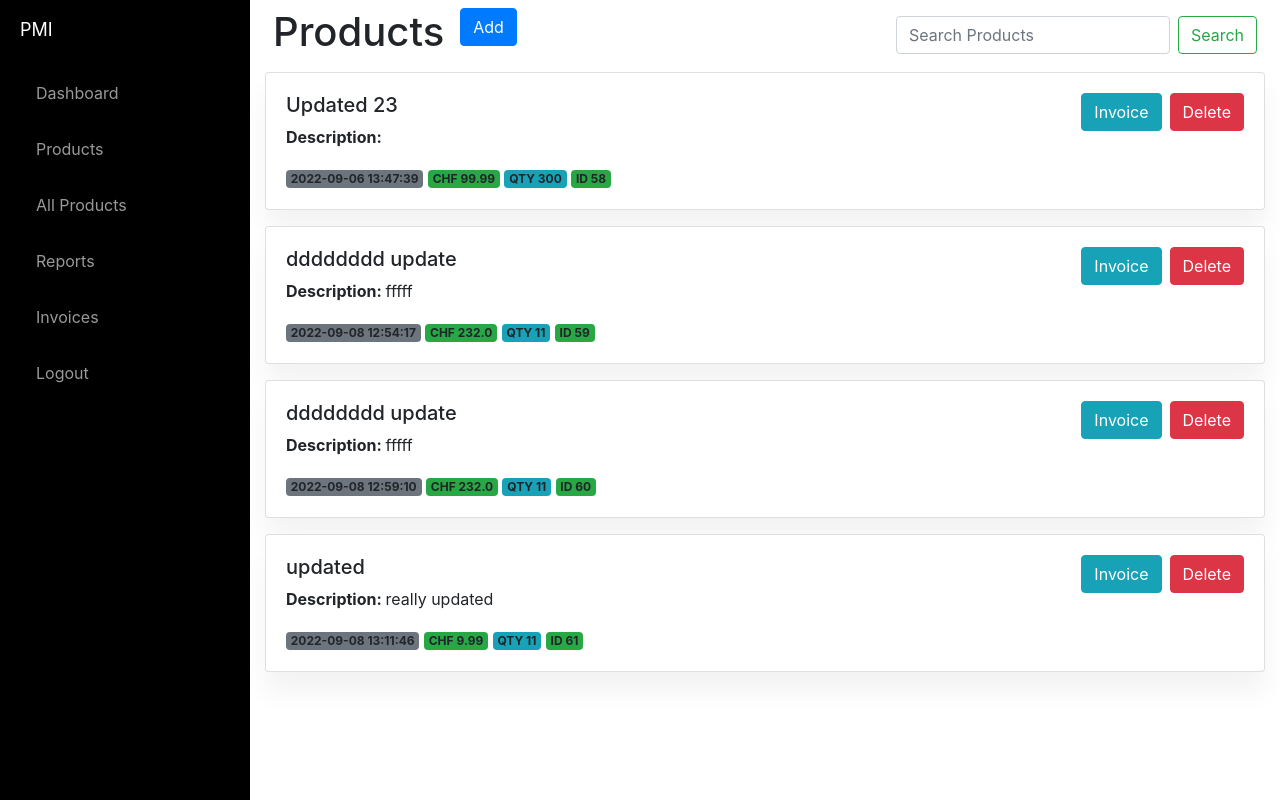
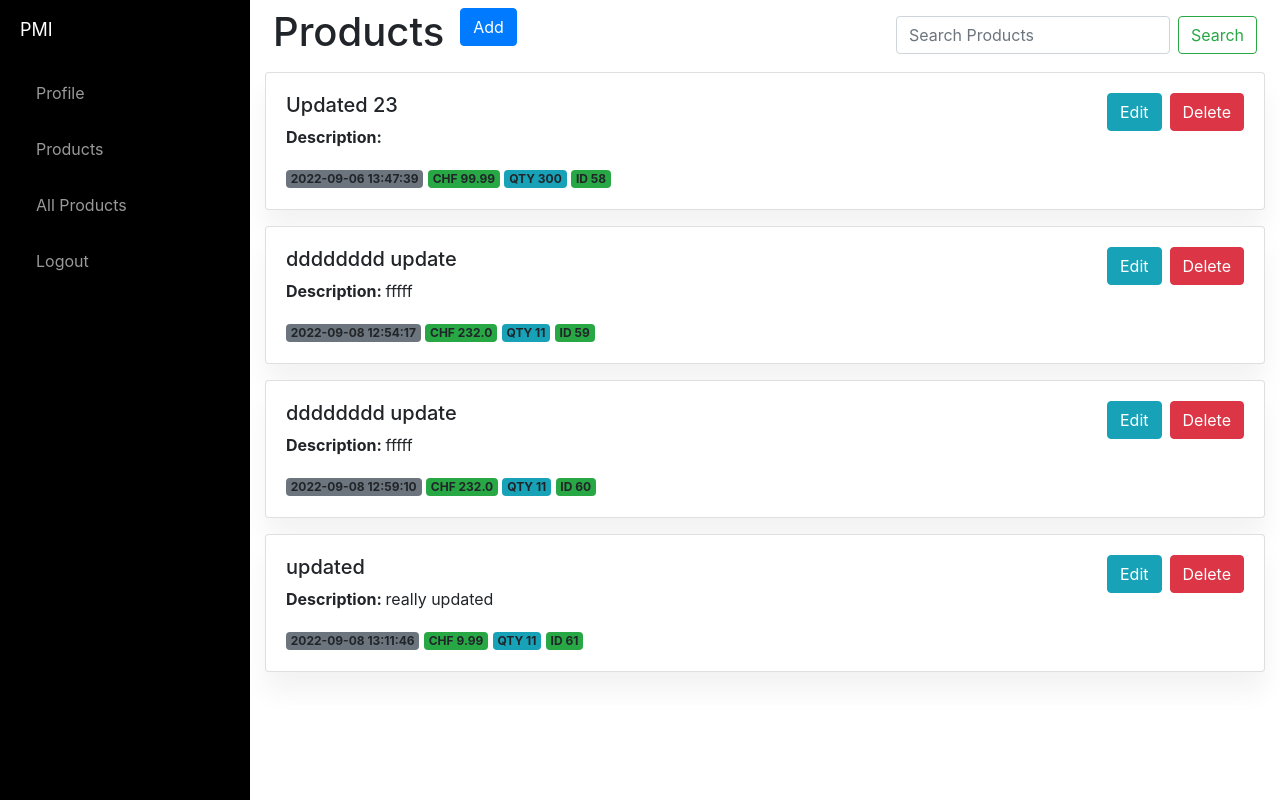
Before and after one commit to mnoorhussin/flaskdepoly, a Flask app: page / in a window 1280 px wide. Run offline with Flask 2, Linux system fonts and the light colour scheme; a user stored in the database is signed in; data comes from the database, SQL or seed files in the repository; both versions use the stored data as it was after the commit; some libraries are stand-ins or nearby versions.

Commit message:
added edit function

```diff
--- a/website/static/index.js
+++ b/website/static/index.js
@@ -29,9 +29,20 @@ window.onclick = function (event) {
 }
 
 
+// Get the modal
+const modal_edit = document.getElementById("Modal");
 
 
-$("#menu-toggle").click(function(e) {
-  e.preventDefault();
-  $("#wrapper").toggleClass("toggled");
-});
+const btn = document.getElementById("modalbtn");
+
+// When the user clicks on the button, open the modal
+btn.onclick = function () {
+  modal_edit.style.display = "block";
+}
+
+// When the user clicks anywhere outside of the modal, close it
+window.onclick = function (event) {
+  if (event.target == modal) {
+    modal_edit.style.display = "none";
+  }
+}
--- a/website/templates/base.html
+++ b/website/templates/base.html
@@ -24,7 +24,7 @@
           </a>
         </li>
         <li>
-          <a class="nav-item nav-link" id="dashboard" href="/dashboard">Dashboard</a>
+          <a class="nav-item nav-link" id="profile" href="/profile">Profile</a>
         </li>
         <li>
           <a class="nav-item nav-link" id="home" href="/">Products</a>
@@ -33,11 +33,6 @@
           <a class="nav-item nav-link" id="products" href="/products">All Products</a>
         </li>
         <li>
-          <a class="nav-item nav-link" id="reports" href="/reports">Reports</a>
-        </li>
-        <li>
-          <a class="nav-item nav-link" id="invoices" href="/invoices">Invoices</a>
-        </li>
         <li>
           <a class="nav-item nav-link" id="logout" href="/logout">Logout</a>
         </li>
--- a/website/templates/home.html
+++ b/website/templates/home.html
@@ -32,8 +32,7 @@
         <div class="col-sm-7 text-lg-end clearfix ">
           <a href="#" class="btn btn-danger float-right ml-2 stretched-link"
             onClick="deleteProduct('{{ product.id }}')">Delete</a>
-            <a href="#" class="btn btn-info float-right ml-2 stretched-link"
-            onClick="deleteProduct('{{ product.id }}')">Invoice</a>
+            <a href="/update/{{product.id}}" class="btn btn-info float-right ml-2 stretched-link" data-toggle="modal_edit" data-target="#exampleModal">Edit</a>
         </div>
       </div>
     </div>
--- a/website/templates/invoices.html
+++ /dev/null
@@ -1,3 +0,0 @@
-{% extends "base.html" %} {% block title %}Invoices{% endblock %} {% block content%}
-<h1>Invoices</h1>
-{% endblock %}
--- a/website/templates/dashboard.html
+++ b/website/templates/profile.html
@@ -1,7 +1,7 @@
-{% extends "base.html" %} {% block title %}Dashboard{% endblock %} {% block content%}
+{% extends "base.html" %} {% block title %}Profile{% endblock %} {% block content%}
 
 <div class="p-2">
-    <h1>Dashboard</h1>
+    <h1>Profile</h1>
 </div>
 <div class="card">
     <div class="card-header">
--- a/website/views.py
+++ b/website/views.py
@@ -1,11 +1,10 @@
 from unicodedata import name
-from flask import Blueprint, render_template, request, flash, jsonify, redirect, url_for, make_response
+from flask import Blueprint, render_template, request, flash, jsonify, redirect, url_for
 from werkzeug.security import generate_password_hash, check_password_hash
 from flask_login import login_required, current_user
 from collections import Counter
 from .models import Product, Employer, User
 from .import db
-import pdfkit
 import json
 
 
@@ -54,6 +53,8 @@ def delete_product():
     return jsonify({})
 
 
+
+
 @views.route('/products')
 @login_required
 def products():
@@ -62,16 +63,28 @@ def products():
 
 
 
-@views.route('/dashboard')
+@views.route('/profile')
 @login_required
-def dashboard():
+def profile():
     employers = User.query.all()
-    return render_template("dashboard.html", User=User, user=current_user)
+    return render_template("profile.html", User=User, user=current_user)
 
 
 
-@views.route('/')
+@views.route('/update/<int:id>', methods=['GET', 'POST'])
 @login_required
-def pdf_template(Product):
-    employers = User.query.all()
-    rendered = render_template('pdf-template.html')
+def update(id):
+    editproduct = Product.query.get_or_404(id)
+    if request.method == 'POST':
+        editproduct.product_name = request.form['product_name']
+        editproduct.description = request.form['description']
+        editproduct.qty = request.form['qty']
+        editproduct.price = request.form['price']
+        try:
+            db.session.commit()
+            return render_template('home.html', user=current_user)
+        except:
+            return" There was problem updating your product!"
+
+    else:
+        return render_template("update.html", editproduct=editproduct, user=current_user)
```
Also changed, not shown: website/auth.py (+0 -15 lines), website/templates/home1.html (deleted, +0 -19 lines), website/templates/reports.html (deleted, +0 -13 lines), website/templates/update.html (added, +25 -0 lines), website/webforms.py (deleted, +0 -15 lines), website/database.db, website/templates/pdf-template.html (deleted).
